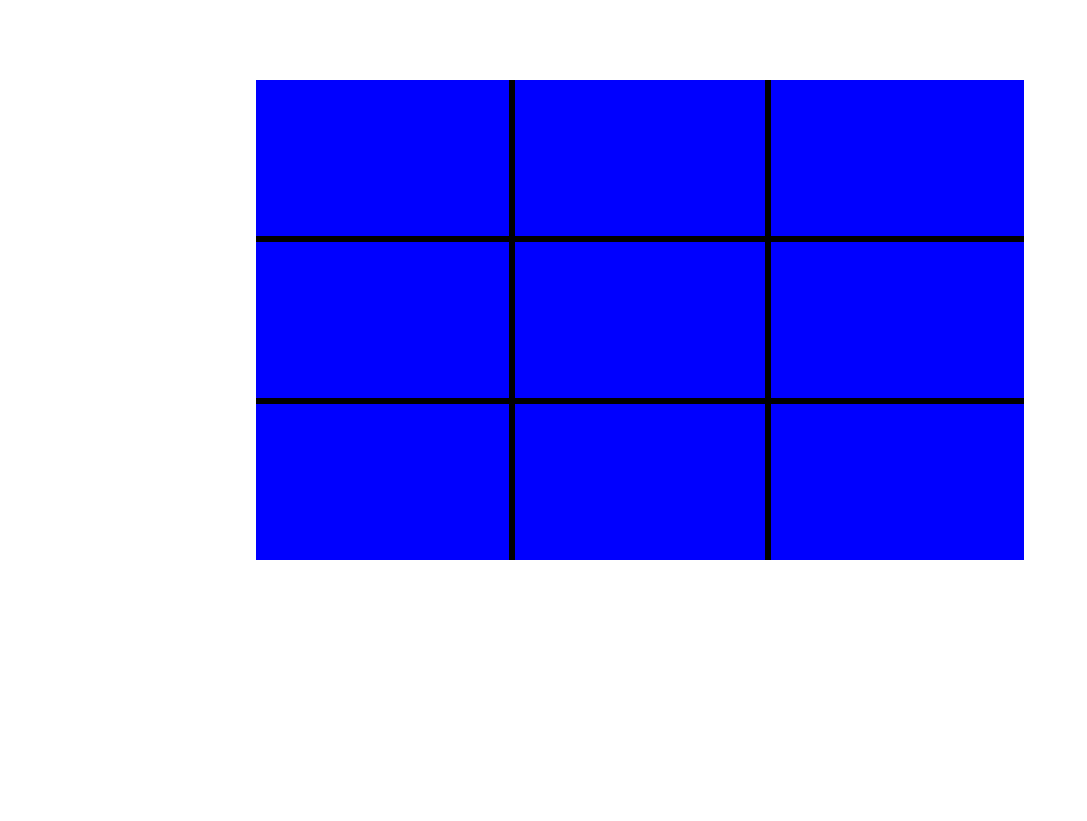
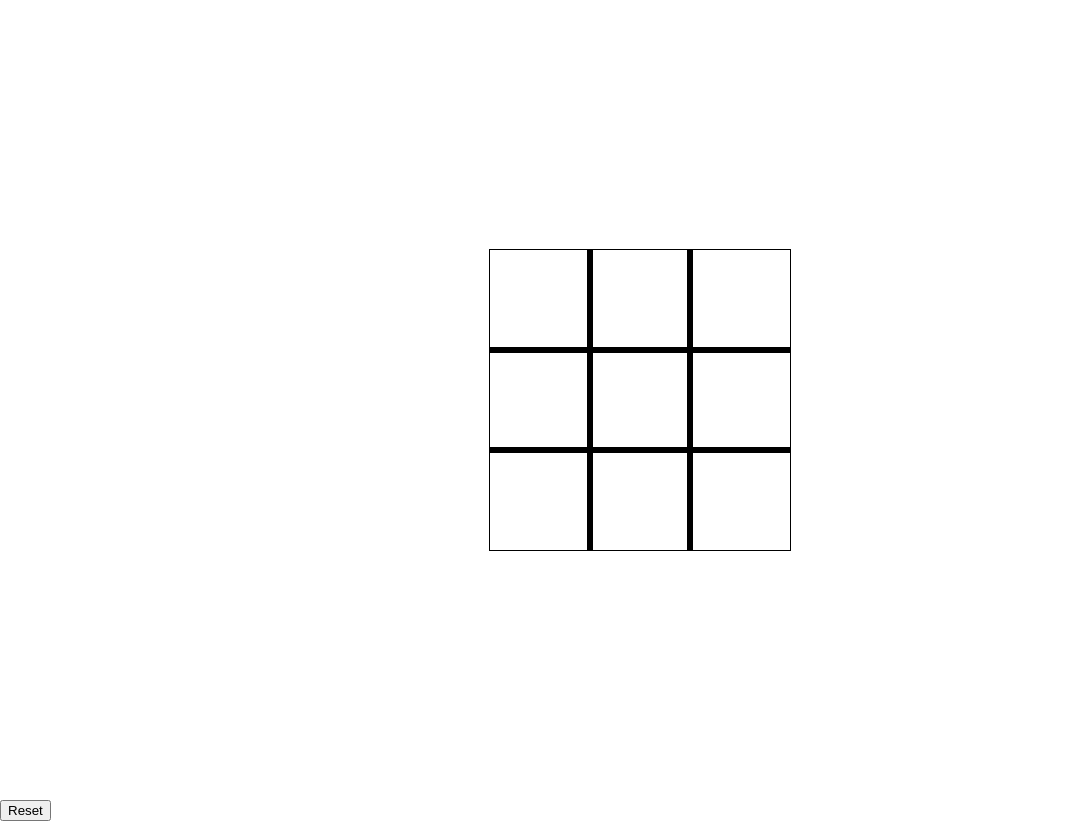
Before and after one commit to fikay323/tic-tac-toe-game, a plain HTML site: page index.html in a window 1280 px wide. Shown: the whole page, without its empty margins (0-1087 px from the left). Before the commit the page ends 800 px from the top, so only its background shows below. Drawn offline with Linux system fonts and the light colour scheme.

Commit message:
tic-tac-toe

```diff
--- a/index.html
+++ b/index.html
@@ -8,6 +8,7 @@
     <link rel="stylesheet" href="style.css">
 </head>
 <body>
+    <div class="board">
          <div class="container">
             <div onclick="" id="one" class="grid-items"></div>
             <div onclick="" class="grid-items"></div>
@@ -19,6 +20,12 @@
             <div onclick="" class="grid-items"></div>
             <div onclick="" class="grid-items"></div>
         </div>
+    </div>
+    <div class="Winning-message">
+        <div class="message"></div>
+        <button>Reset</button>
+    </div>
+
     <script src="index.js"></script>
 </body>
 </html>
--- a/index.js
+++ b/index.js
@@ -2,6 +2,7 @@ let cells = document.querySelectorAll(".grid-items")
 cells.forEach(function (and) {
     and.addEventListener('click', ()=> {
         and.innerText = 'x'
+        and.classList.add('x')
     })
 }
 )
--- a/style.css
+++ b/style.css
@@ -1,13 +1,27 @@
+* {
+    margin: 0;
+    box-sizing: border-box;
+}
+:root {
+    --cell-size: 100px;
+}
+.board {
+    width: 100vw;
+    height: 100vh;
+    display: grid;
+    place-content: center;
+}
 .container {
-    width: 60vw;
-    height: 60vh;
     display: grid;
+    border: thin solid black;
     /* gap: 10px; */
-    margin: 10vh auto;
+    margin:auto;
     grid-template-columns: repeat(3, 1fr);
+    cursor: pointer;
 }
 .grid-items {
-    background-color: blue;
+    width: var(--cell-size);
+    height: var(--cell-size);
     display: grid;
     place-items: center;
     font-size: xx-large;
@@ -54,3 +68,6 @@
     border-left: medium solid black;
     border-top: medium solid black;
 }
+.circle, .x {
+    cursor: not-allowed;
+}
```
Lines whose indentation alone changed are shown as unchanged.
